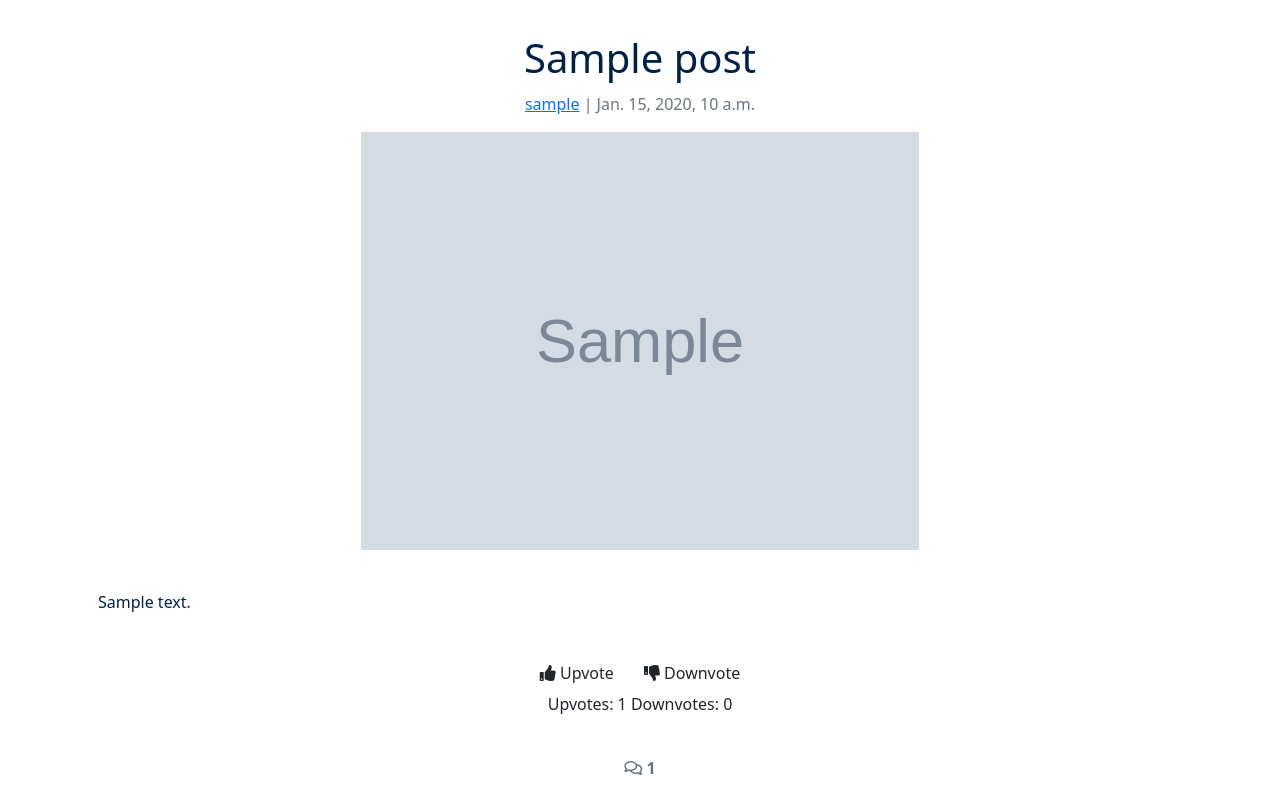
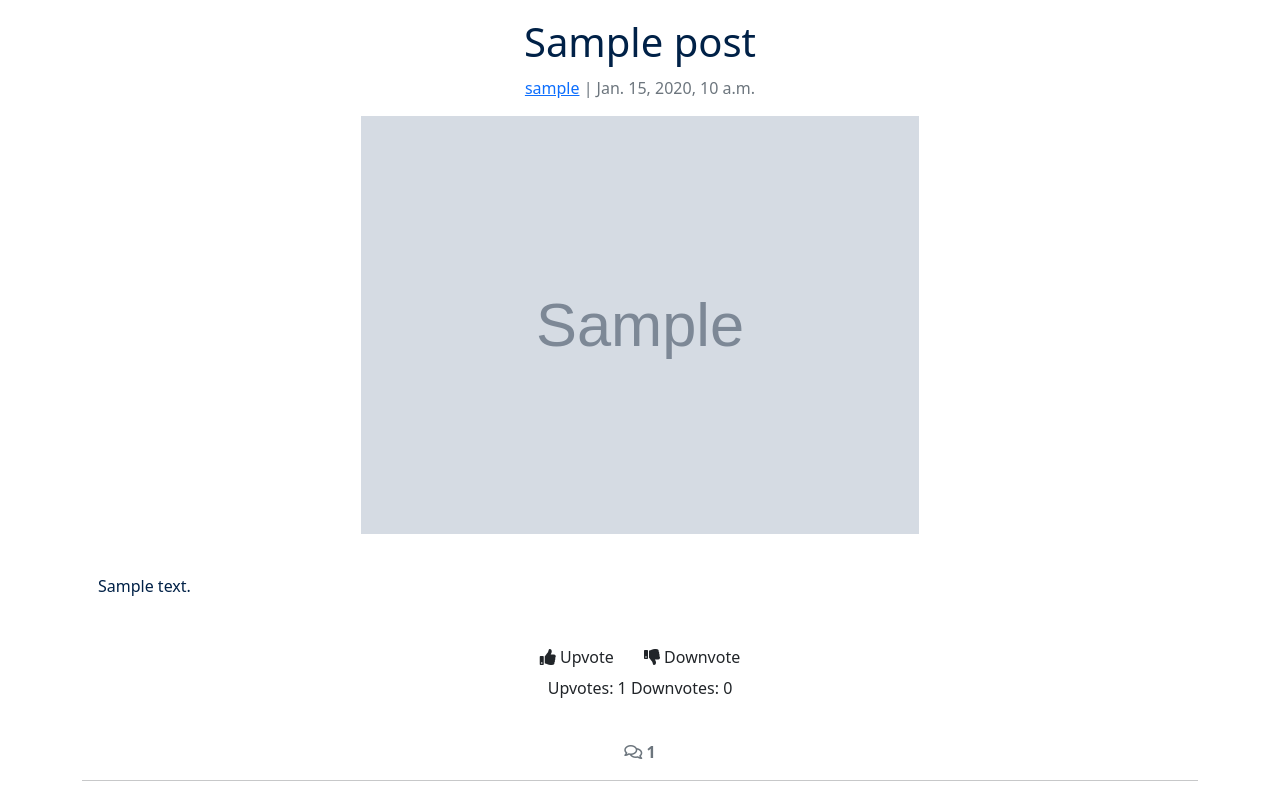
Before and after one commit to DanFNKD/the-notice-board, a Django app: a page that uses blog/templates/blog/post_detail.html in a window 1280 px wide. Shown: the part 60-850 px from the top of the page. Run offline with Django 4.2, Linux system fonts and the light colour scheme; tables that the repository leaves empty hold one stand-in row (values such as "Sample post"); grey boxes marked "Sample" are stand-in pictures; some libraries are stand-ins or nearby versions.

Commit message:
Reduced margin top on post_detail page

```diff
--- a/blog/templates/blog/post_detail.html
+++ b/blog/templates/blog/post_detail.html
@@ -6,7 +6,7 @@
 <div class="container">
     <!-- Post title, author, date -->
     <div class="row">
-        <div class="col mb-4 mt-3">
+        <div class="col mb-4 mt-0">
             <h1 class="post-title text-center">{{ post.title }}</h1>
             <p class="post-subtitle text-center">
                 <a href="{% url 'profile' post.author.username %}">{{ post.author.username }}</a> | {{ post.created_on }}
```
